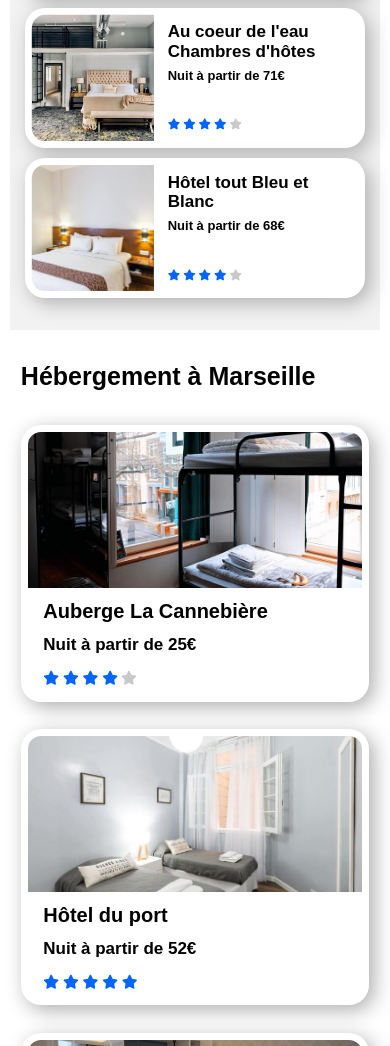
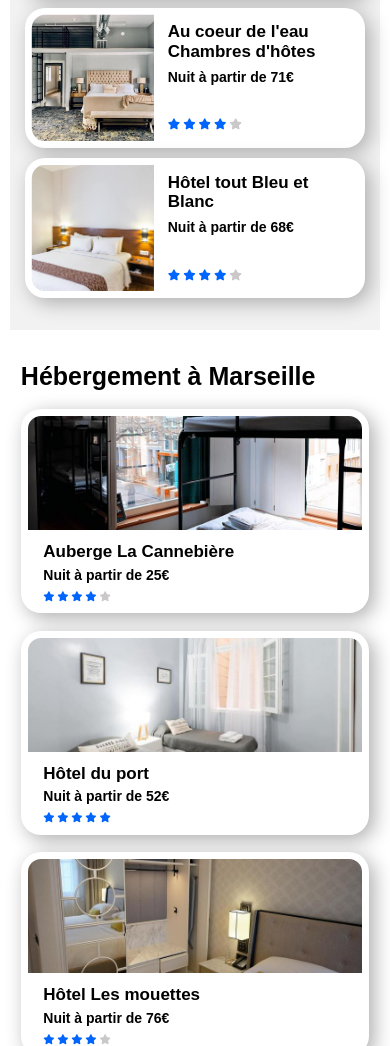
Before and after one commit to yusef-boulam/Projet_2, a plain HTML site: page HTML/index.html in a window 390 px wide. Shown: the part 954-2000 px from the top of the page. Drawn offline with Linux system fonts and the light colour scheme.

Commit message:
reglage mise en forme CARD hebergement

```diff
--- a/CSS/styles.css
+++ b/CSS/styles.css
@@ -824,6 +824,10 @@ footer {
     background-color: white;
   }
 
+  #SectionHebergementMarseille h2 {
+   margin-bottom: 15px;
+  }
+
   .ContainerheaderIcon_Icon {
     font-size: 20px;
   }
@@ -835,27 +839,29 @@ footer {
 
   .cardHebergementMarseille img {
     width: 100%;
-    height: 170px;
+    height: 128px;
   }
 
   .cardHebergementMarseille__heading {
     padding: 0 0px 5px 5px;
-    font-size: 20px;
+    font-size: 17px;
   }
 
   .cardHebergementMarseille p {
     padding: 0 0px 5px 5px;
-    font-size: 17px;
+    font-size: 14px;
+    margin-top: 0;
+    margin-bottom: 0;
   }
 
   .cardHebergementMarseille__containerStars {
-    padding: 0 0px 15px 5px;
-    font-size: 14px;
+    padding: 3px 0px 11px 5px;
+    font-size: 10px;
   }
 
   #SectionHebergementMarseille a {
     display: block;
-    margin-top: 4%;
+    margin-top: 1%;
     font-size: 20px;
   }
 
@@ -887,7 +893,7 @@ footer {
   }
 
   .cardPlusPopulaires p {
-    font-size: 13px;
+    font-size: 14px;
   }
 
   .cardPlusPopulaires__containerStars {
```
